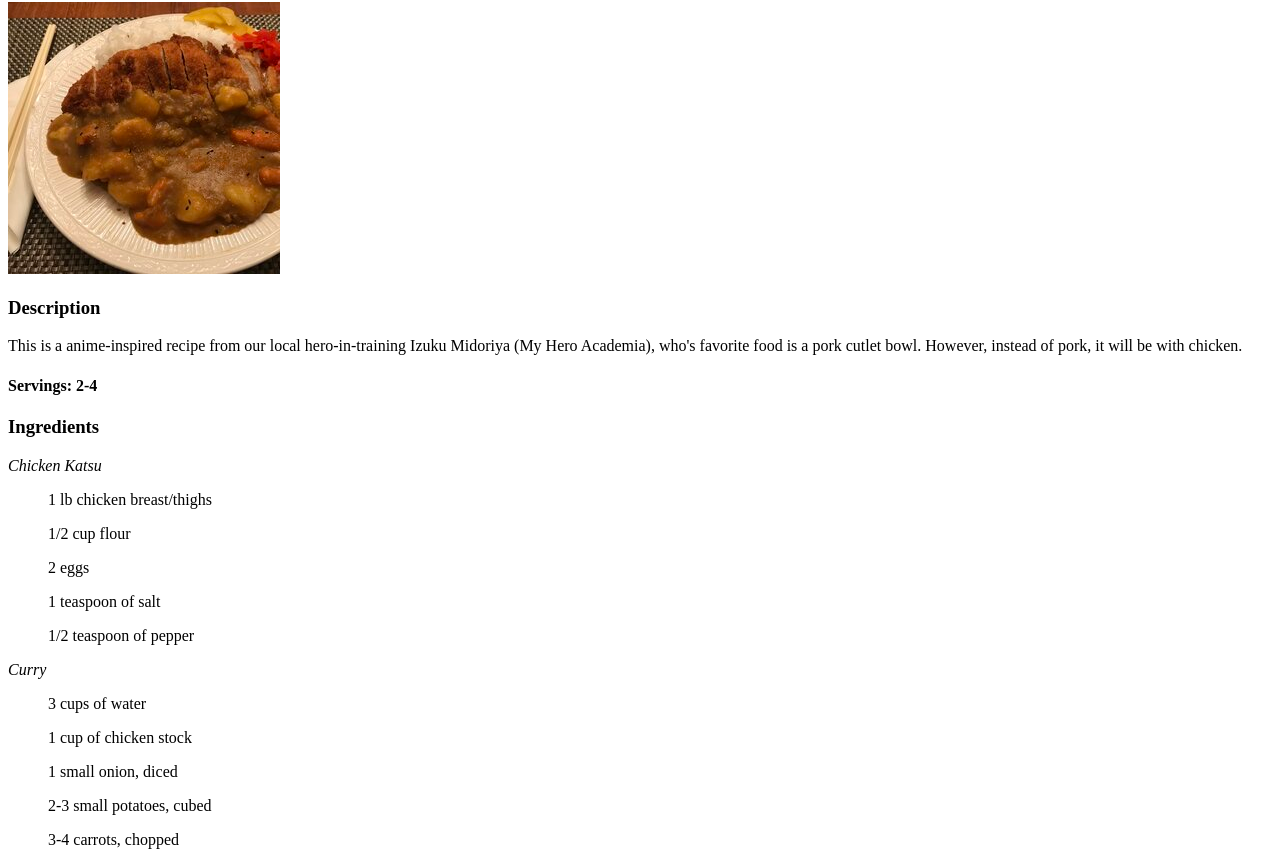
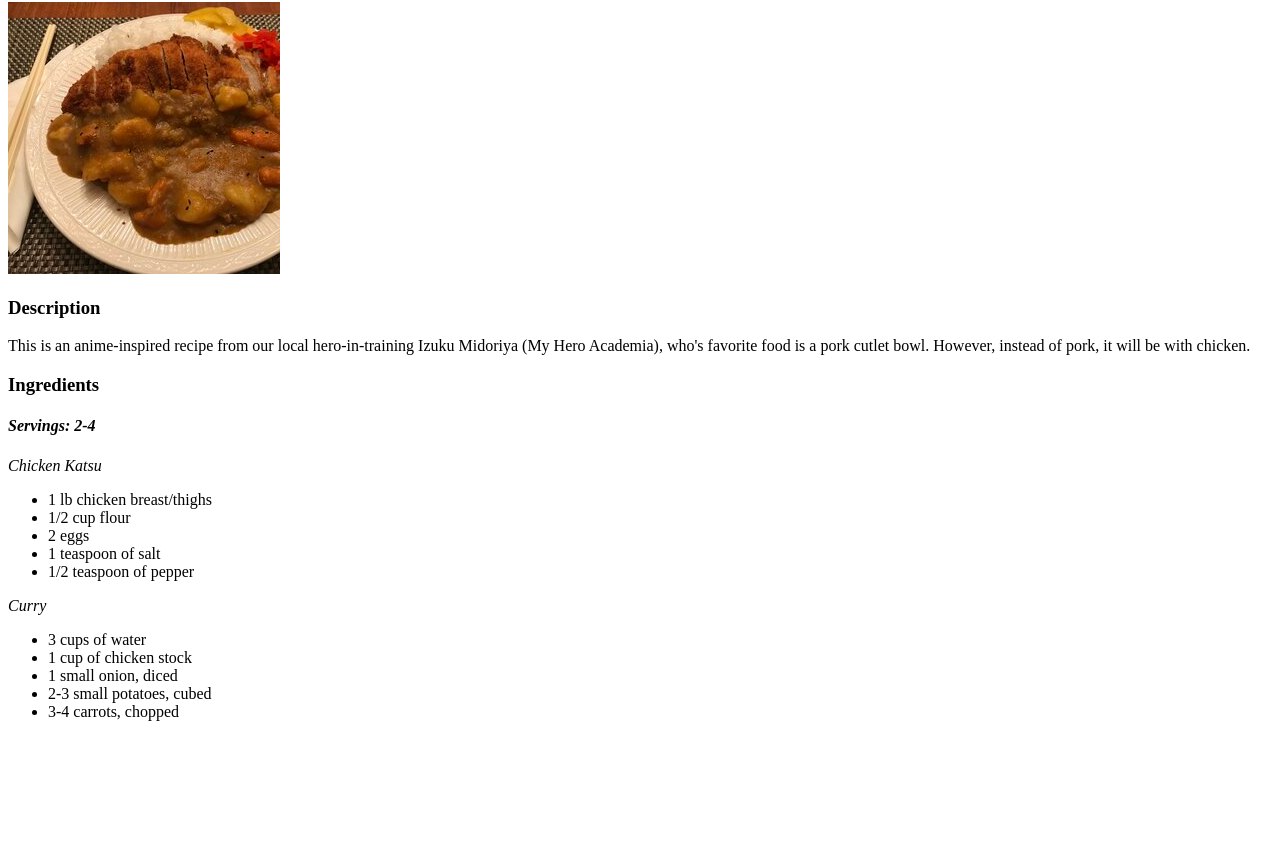
Before and after one commit to michtrin/odin-recipes, a plain HTML site: page recipes/japanesecurry.html in a window 1280 px wide. Shown: the part 78-943 px from the top of the page. After the commit the page ends 815 px from the top, so only its background shows below. Drawn offline with Linux system fonts and the light colour scheme.

Commit message:
Fixed the ingredients list for japanesecurry.html

```diff
--- a/recipes/japanesecurry.html
+++ b/recipes/japanesecurry.html
@@ -12,28 +12,31 @@
     <img src="../images/currykatsu.jpg" alt="Curry Katsu Image">
 
     <h3>Description</h3>
-    <p>This is a anime-inspired recipe from our local hero-in-training
+    <p>This is an anime-inspired recipe from our local hero-in-training
         Izuku Midoriya (My Hero Academia), who's favorite food is a
         pork cutlet bowl. However, instead of pork, it will be
         with chicken.
     </p>
 
-    <h4>Servings: 2-4</h4>
-
     <h3>Ingredients</h3>
+    <h4><em>Servings: 2-4</em></h4>
     <em>Chicken Katsu</em>
-    <ul>1 lb chicken breast/thighs</ul>
-    <ul>1/2 cup flour</ul>
-    <ul>2 eggs</ul>
-    <ul>1 teaspoon of salt</ul>
-    <ul>1/2 teaspoon of pepper</ul>
+    <ul>
+        <li>1 lb chicken breast/thighs</li>
+        <li>1/2 cup flour</li>
+        <li>2 eggs</li>
+        <li>1 teaspoon of salt</li>
+        <li>1/2 teaspoon of pepper</li>
+    </ul>
 
     <em>Curry</em>
-    <ul>3 cups of water</ul>
-    <ul>1 cup of chicken stock</ul>
-    <ul>1 small onion, diced</ul>
-    <ul>2-3 small potatoes, cubed</ul>
-    <ul>3-4 carrots, chopped</ul>
+    <ul>
+        <li>3 cups of water</li>
+        <li>1 cup of chicken stock</li>
+        <li>1 small onion, diced</li>
+        <li>2-3 small potatoes, cubed</li>
+        <li>3-4 carrots, chopped</li>
+    </ul>
 
 
 </body>
```
